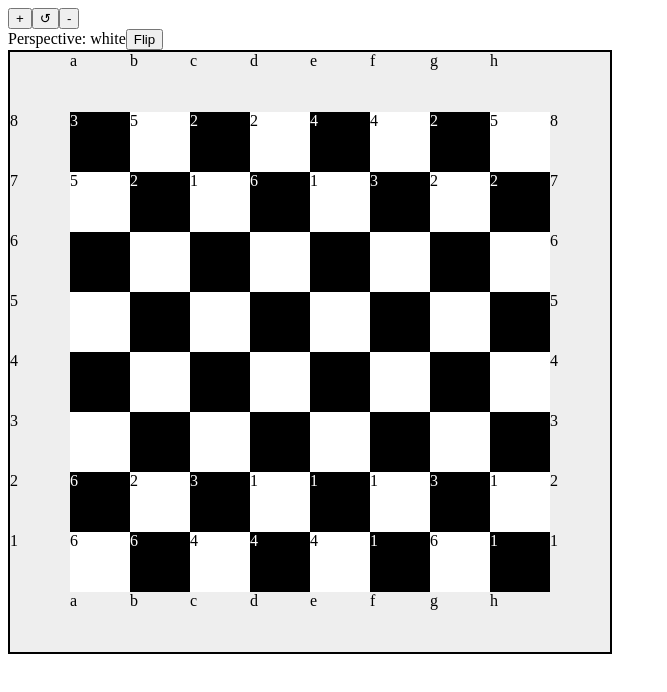
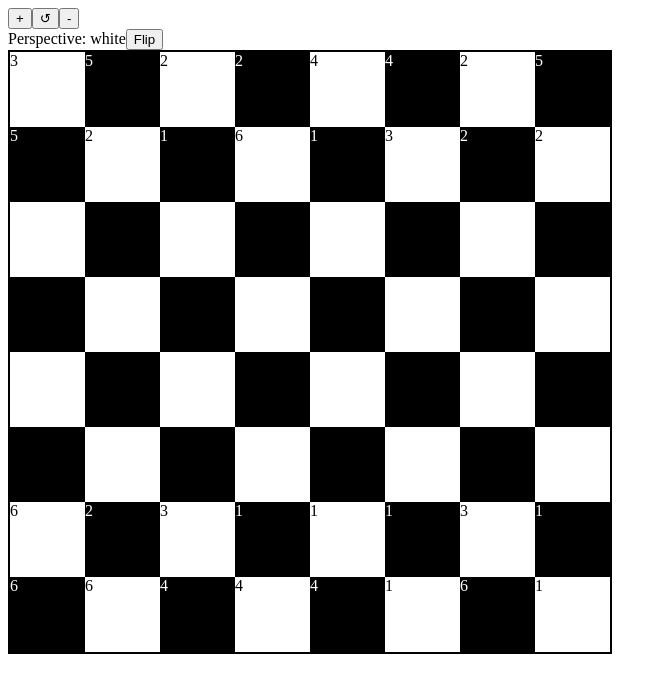
Before and after one commit to ewic/32-dice, a React (Create React App) app: page / in a window 1280 px wide. Shown: the top 692 px of the page, without its empty margins (0-667 px from the left). Built offline with nearby package versions, Linux system fonts and the light colour scheme.

Commit message:
Removed coordinate row, rather embed coordinates into squares

```diff
--- a/src/components/BoardView.tsx
+++ b/src/components/BoardView.tsx
@@ -50,8 +50,8 @@ export default function BoardView({ game }: any) {
   const renderSquare = (x: number, y: number, piece?: Piece) => {
     let dark = (x + y) % 2 === 0;
 
-    const fill = dark ? 'black' : 'white'
-    const stroke = dark ? 'white' : 'black'
+    const fill = dark ? 'white' : 'black'
+    const stroke = dark ? 'black' : 'white'
 
     return (
       <div
@@ -70,54 +70,25 @@ export default function BoardView({ game }: any) {
     )
   }
 
-  const renderCoordinateSquare = (contents?: string) => {
-    return(
-      <div
-        key={"coordinate-"+contents}
-        className={styles.coordinate_square}
-      >
-        <span>{contents}</span>
-      </div>
-    )
-  }
-
   const renderBoard = () => {
     // let rows = boardState;
     let rows = [];
 
-    // Attach the first row, which is just coordinates
-    let coordinateRow = [];
-    // Push an empty square for the first coordinate column.
-    coordinateRow.push(renderCoordinateSquare());
-    //
-    for (let col = 0; col < 8; col++) {
-      coordinateRow.push(renderCoordinateSquare(intToAlpha(col)))
-    }
-    // Push another empty square for the last coordinate column.
-    coordinateRow.push(renderCoordinateSquare());
-
-    // Push the first row, which is a coordinate row.
-    rows.push(coordinateRow);
     // Render all the squares
     for (let row = 0; row < 8; row++) {
       let boardRow = [];
-      boardRow.push(renderCoordinateSquare(String(row+1)));
       for (let col = 0; col < 8; col++) {
         let piece = isPiecePresent(row, col);
-
         boardRow.push(renderSquare(row, col, piece));
       }
-      boardRow.push(renderCoordinateSquare(String(row+1)));
       rows.push(boardRow);
     }
-    // Push the last coordinate row.
-    rows.push(coordinateRow);
 
     if (playerPerspective === 'white') {
-      rows.reverse();
       rows.forEach(row => {
         row.reverse();
       })
+      rows.reverse();
     }
 
     return rows;
--- a/src/components/styles.module.css
+++ b/src/components/styles.module.css
@@ -5,12 +5,6 @@
   }
 
 .square {
-  height: 10%;
-  width: 10%;
+  height: 12.5%;
+  width: 12.5%;
 }
-
-.coordinate_square {
-  background-color: #eee;
-  height: 10%;
-  width: 10%;
-}
```
